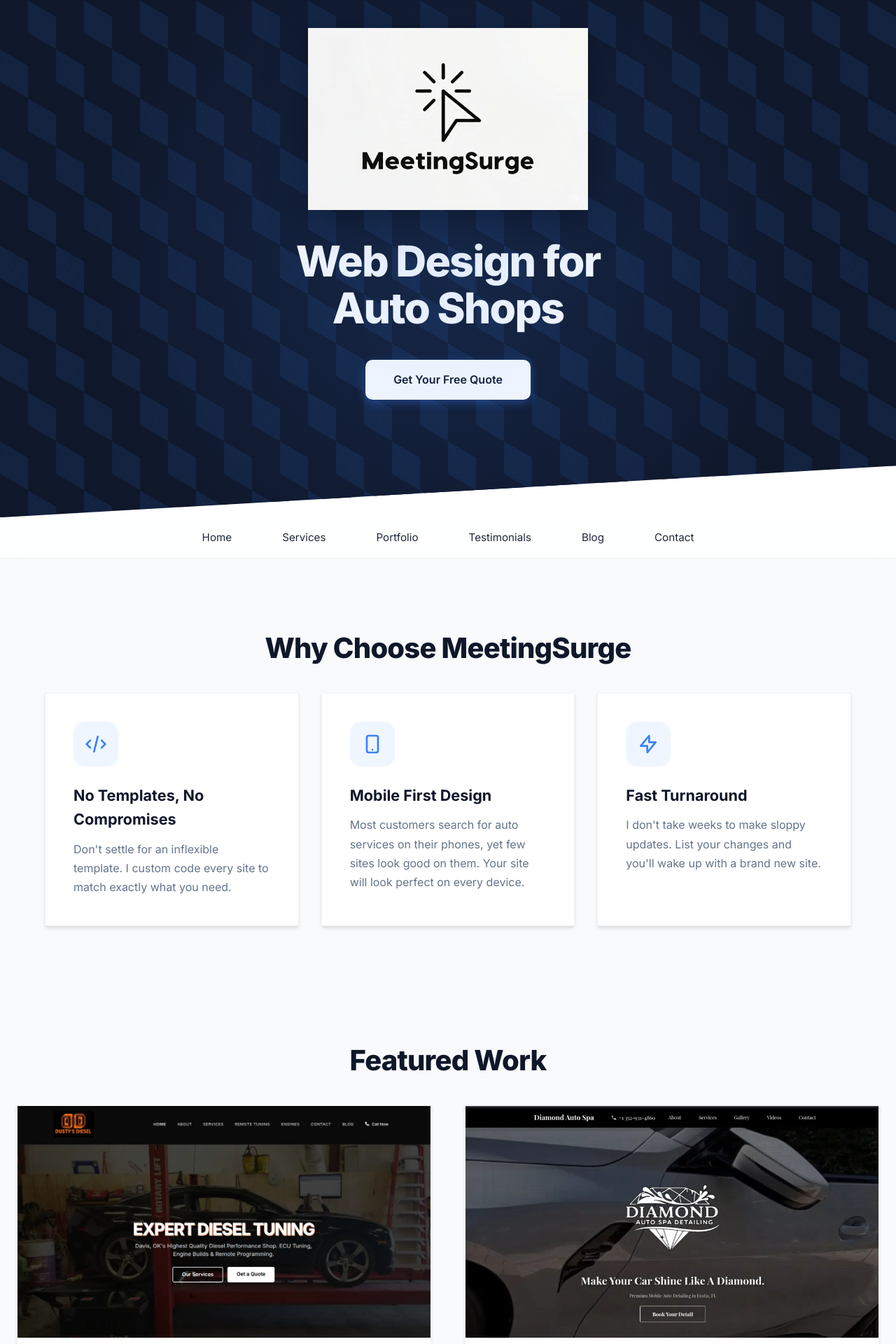
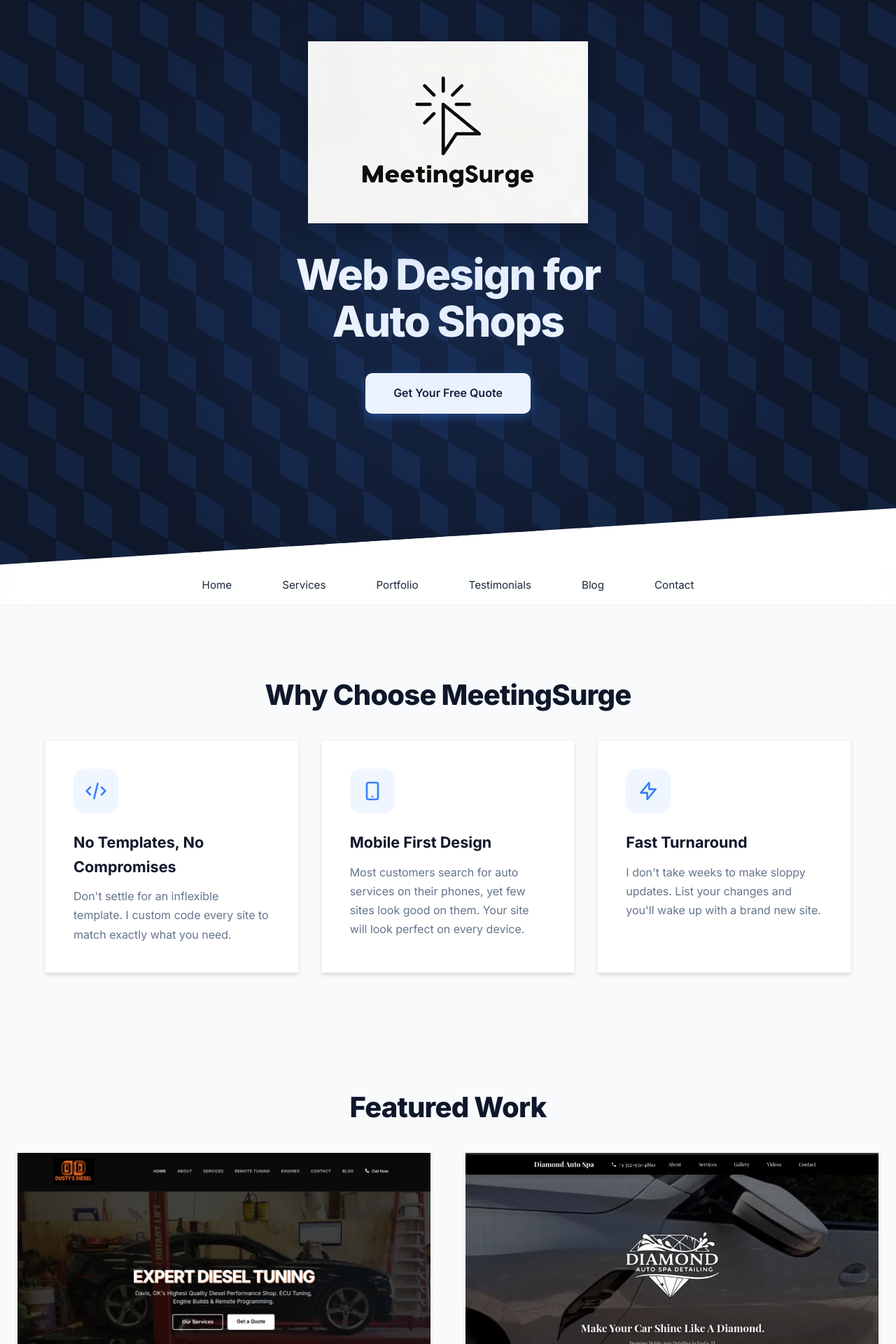
Before and after one commit to JamesBrownR/MeetingSurge, a Jekyll site: the page built from index.html, in a window 1280 px wide. Shown: the top 1920 px of the page at 70% size. Built offline with Jekyll 4.4.1, drawn with Linux system fonts in a browser that asks for light colours.

Commit message:
Update home.html

```diff
--- a/_layouts/home.html
+++ b/_layouts/home.html
@@ -59,7 +59,7 @@
       background-position: 0 0, 0 0, 40px 70px, 40px 70px, 0 0, 40px 70px;
       color: white;
       text-align: center;
-padding: 2.5rem 1.5rem 10rem;
+padding: 3.7rem 1.5rem 13rem;
       clip-path: polygon(0 0, 100% 0, 100% 90%, 0 100%);
       overflow: hidden;
        display: block;
@@ -748,7 +748,7 @@
 
 
 @media (max-width: 768px) {
-  header { padding: 6rem 1rem 8rem; }
+  header { padding: 8rem 1rem 8rem; }
   header h1 { font-size:  3rem; }
 
   nav ul { gap: 0.5rem; justify-content: space-between; }
```
